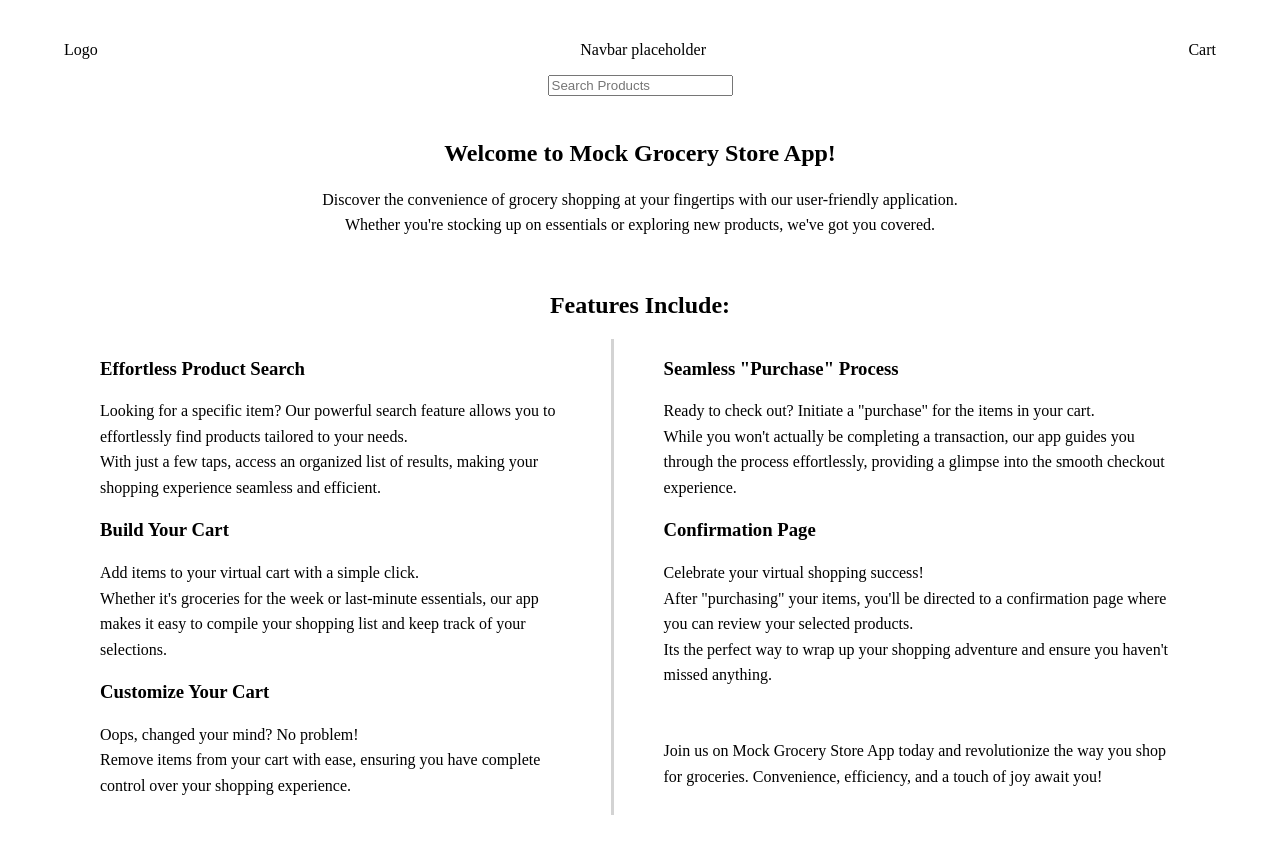
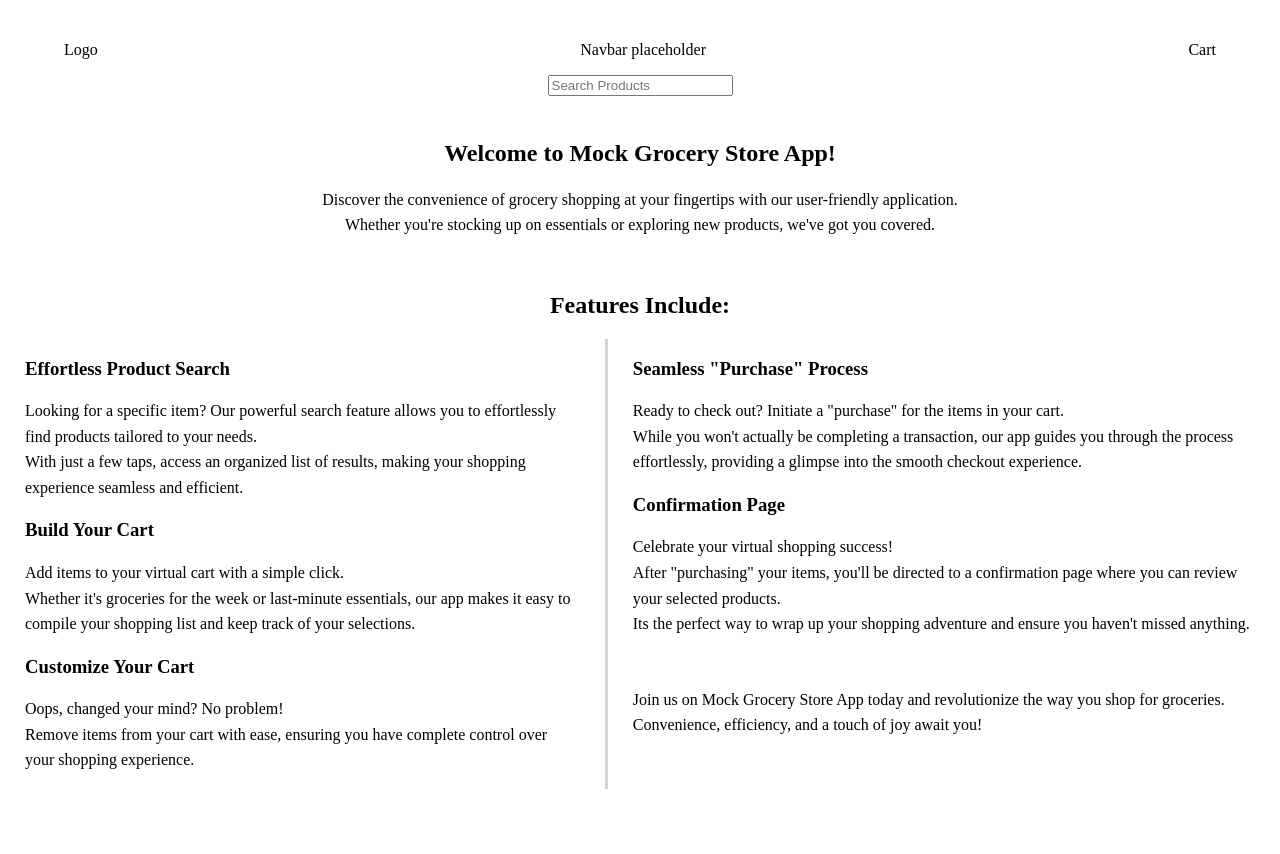
Before and after one commit to Ant-Shell/fe-take-home-mgsa, a React (Vite) app: page / in a window 1280 px wide. Shown: the top 854 px of the page. Built offline with nearby package versions, Linux system fonts and the light colour scheme; no server answers.

Commit message:
Adjust height and width

```diff
--- a/src/components/Hero/Hero.css
+++ b/src/components/Hero/Hero.css
@@ -1,6 +1,6 @@
 .hero {
-  padding: 0 50px;
-
+  height: auto;
+  width: 100vw;
 }
 
 .hero-text {
@@ -8,15 +8,16 @@
 }
 
 .hero-features {
+  height: 100%;
   display: flex;
   text-align: left;
 }
 
-.hero-features-left {
-  border-right: lightgray solid;
+.hero-features-right {
+  border-left: lightgray solid;
 }
 
 .hero-features-left,
 .hero-features-right {
-  padding: 0 50px;
+  padding: 0 25px;
 }
```
